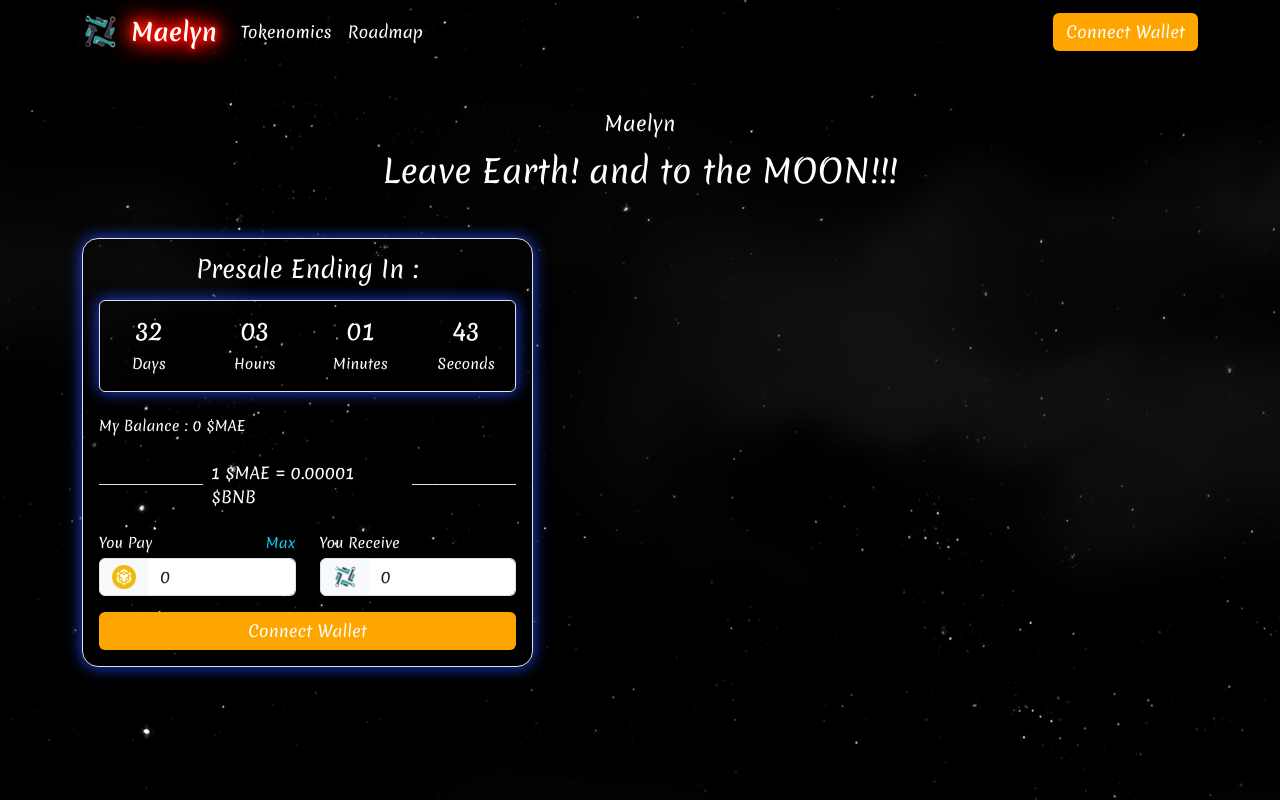
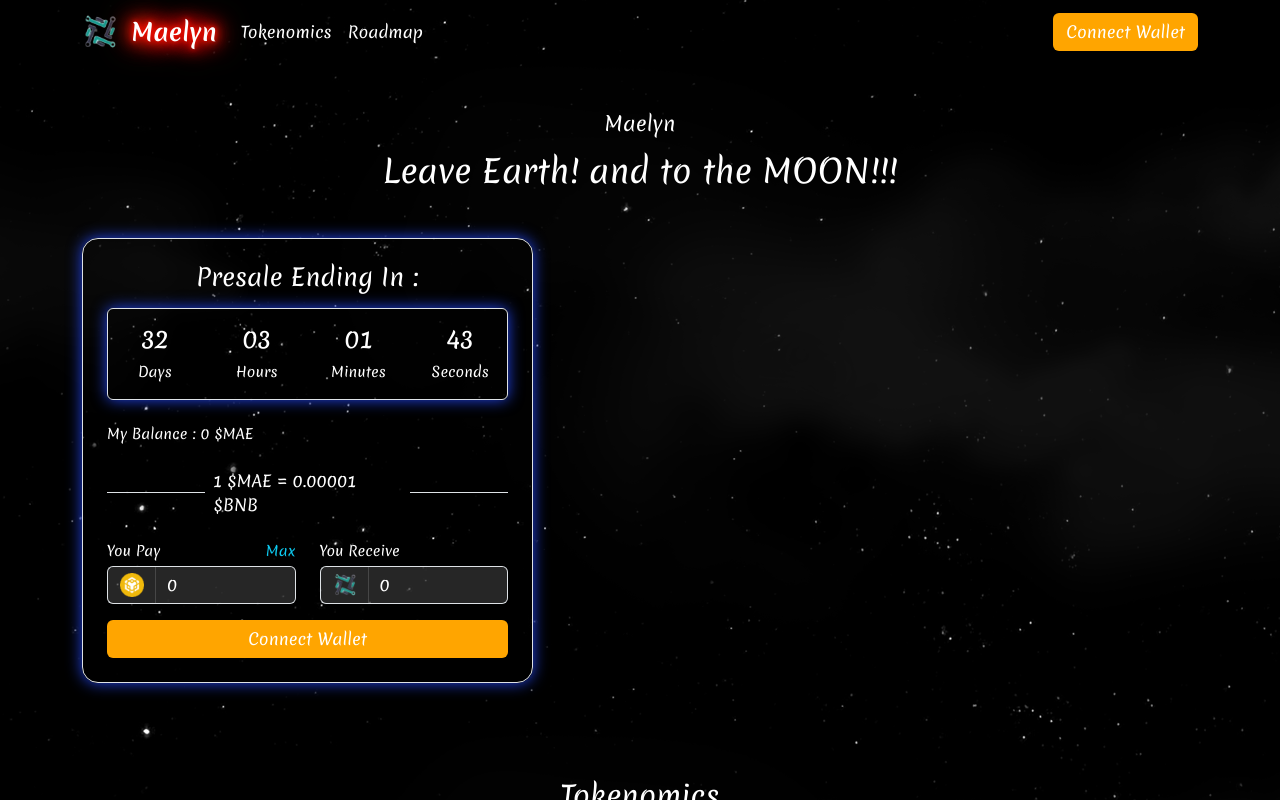
Before and after one commit to crenata/emotion, a React (Create React App) app: page / in a window 1280 px wide. Built offline with nearby package versions, Linux system fonts and the light colour scheme.

Commit message:
Tokenomics

```diff
--- a/package.json
+++ b/package.json
@@ -4,6 +4,10 @@
   "version": "0.1.0",
   "private": true,
   "dependencies": {
+    "@emotion/react": "^11.13.5",
+    "@emotion/styled": "^11.13.5",
+    "@mui/material": "^6.1.9",
+    "@mui/x-charts": "^7.23.0",
     "@testing-library/jest-dom": "^5.17.0",
     "@testing-library/react": "^13.4.0",
     "@testing-library/user-event": "^13.5.0",
--- a/src/App.css
+++ b/src/App.css
@@ -51,6 +51,7 @@
 }
 
 ::-webkit-scrollbar {
+    display: none;
     width: 8px;
     height: 8px;
     background-color: #F5F5F5;
@@ -81,11 +82,19 @@
     background-color: #CBD3D5 !important;
 }
 
+.bgc-white-opacity-15 {
+    background-color: rgba(255, 255, 255, 0.15) !important;
+}
 .bgc-white-opacity-95 {
     background-color: rgba(255, 255, 255, 0.95) !important;
 }
 .bgc-1C152D-opacity-95 {
     background-color: rgba(28, 21, 45, 0.95) !important;
+}
+
+.form-control:focus {
+    border-color: unset !important;
+    box-shadow: none !important;
 }
 
 .border-radius-1rem {
@@ -103,3 +112,12 @@
 .z-4 {
     z-index: 4;
 }
+
+input::-webkit-outer-spin-button,
+input::-webkit-inner-spin-button {
+    -webkit-appearance: none;
+    margin: 0;
+}
+input[type=number] {
+    -moz-appearance: textfield;
+}
--- a/src/pages/Home.js
+++ b/src/pages/Home.js
@@ -6,6 +6,7 @@ import Token from "../contracts/BEP20Token.json";
 import Presale from "../contracts/Presale.json";
 import ErrorNotDeployed from "../helpers/errors/ErrorNotDeployed";
 import IsEmpty from "../helpers/IsEmpty";
+import {PieChart} from "@mui/x-charts";
 import logo from "../images/logo.png";
 import bnb from "../images/bnb.png";
 
@@ -27,7 +28,54 @@ class Home extends PureComponent {
                 minutes: 0,
                 seconds: 0
             },
-            interval: null
+            interval: null,
+            tokenomics: [
+                {
+                    innerRadius: 30,
+                    outerRadius: 150,
+                    paddingAngle: 5,
+                    cornerRadius: 5,
+                    cx: 150,
+                    valueFormatter: (item) => `${item.value}%`,
+                    data: [
+                        {
+                            id: 1,
+                            value: 30,
+                            label: "Development",
+                            description: "Lorem ipsum dolor sit amet, consectetur adipisicing elit. Architecto consequatur dolorem ipsa minima officia, quae quas quos totam voluptate voluptatem! Aliquam, consectetur dolor expedita incidunt nobis placeat quia similique ullam!",
+                            color: "#5320DB"
+                        },
+                        {
+                            id: 2,
+                            value: 8,
+                            label: "Team & Advisors",
+                            description: "Lorem ipsum dolor sit amet, consectetur adipisicing elit. Architecto consequatur dolorem ipsa minima officia, quae quas quos totam voluptate voluptatem! Aliquam, consectetur dolor expedita incidunt nobis placeat quia similique ullam!",
+                            color: "#20DBA6"
+                        },
+                        {
+                            id: 3,
+                            value: 14,
+                            label: "Marketing",
+                            description: "Lorem ipsum dolor sit amet, consectetur adipisicing elit. Architecto consequatur dolorem ipsa minima officia, quae quas quos totam voluptate voluptatem! Aliquam, consectetur dolor expedita incidunt nobis placeat quia similique ullam!",
+                            color: "#242D1B"
+                        },
+                        {
+                            id: 4,
+                            value: 18,
+                            label: "Liquidity",
+                            description: "Lorem ipsum dolor sit amet, consectetur adipisicing elit. Architecto consequatur dolorem ipsa minima officia, quae quas quos totam voluptate voluptatem! Aliquam, consectetur dolor expedita incidunt nobis placeat quia similique ullam!",
+                            color: "#9D135B"
+                        },
+                        {
+                            id: 5,
+                            value: 30,
+                            label: "Presale",
+                            description: "Lorem ipsum dolor sit amet, consectetur adipisicing elit. Architecto consequatur dolorem ipsa minima officia, quae quas quos totam voluptate voluptatem! Aliquam, consectetur dolor expedita incidunt nobis placeat quia similique ullam!",
+                            color: "#D27F73"
+                        }
+                    ]
+                }
+            ]
         };
     }
 
@@ -136,8 +184,8 @@ class Home extends PureComponent {
                         <h2 className="mt-3 mb-0 text-white">Leave Earth! and to the MOON!!!</h2>
                     </div>
                     <div className="row mt-5">
-                        <div className="col-12 col-md-5">
-                            <div className="border box-shadow-primary rounded-4 p-3">
+                        <div className="col-12 col-lg-6 col-xl-5">
+                            <div className="border box-shadow-primary rounded-4 p-4">
                                 <h4 className="m-0 text-white text-center">Presale Ending In :</h4>
                                 <div className="border box-shadow-primary rounded px-2 py-3 mt-3">
                                     <div className="row">
@@ -168,12 +216,12 @@ class Home extends PureComponent {
                                     </div>
                                 </div>
                                 <p className="mt-4 mb-0 text-white small">My Balance : {new Intl.NumberFormat().format(this.state.balance)} $MAE</p>
-                                <div className="d-flex align-items-center justify-content-center justify-content-md-between mt-4">
-                                    <div className="d-none d-md-block border-top w-25" />
-                                    <p className="d-block d-md-none m-0 text-white">♦</p>
+                                <div className="d-flex align-items-center justify-content-center justify-content-lg-between mt-4">
+                                    <div className="d-none d-lg-block border-top w-25" />
+                                    <p className="d-block d-lg-none m-0 text-white">♦</p>
                                     <p className="mx-2 mb-0 text-white">1 $MAE = 0.00001 $BNB</p>
-                                    <p className="d-block d-md-none m-0 text-white">♦</p>
-                                    <div className="d-none d-md-block border-top w-25" />
+                                    <p className="d-block d-lg-none m-0 text-white">♦</p>
+                                    <div className="d-none d-lg-block border-top w-25" />
                                 </div>
                                 <div className="row mt-4">
                                     <div className="col-12 col-md-6">
@@ -182,7 +230,7 @@ class Home extends PureComponent {
                                             <p className="m-0 text-info small cursor-pointer">Max</p>
                                         </div>
                                         <div className="input-group mt-1">
-                                            <div className="input-group-text">
+                                            <div className="input-group-text border-end-0 bgc-white-opacity-15">
                                                 <img
                                                     src={bnb}
                                                     alt="BNB"
@@ -192,10 +240,10 @@ class Home extends PureComponent {
                                             </div>
                                             <input
                                                 type="number"
-                                                className="form-control border-start-0"
+                                                className="form-control border-start-0 bgc-white-opacity-15 text-white"
                                                 min="1"
                                                 pattern="[0-9]"
-                                                value={this.state.amountPrimary}
+                                                value={Number(this.state.amountPrimary).toString()}
                                                 onChange={(event) => {
                                                     let value = Number(event.target.value);
                                                     this.setValue("amountPrimary", value);
@@ -207,7 +255,7 @@ class Home extends PureComponent {
                                     <div className="col-12 col-md-6">
                                         <p className="m-0 text-white small">You Receive</p>
                                         <div className="input-group mt-1">
-                                            <div className="input-group-text">
+                                            <div className="input-group-text border-end-0 bgc-white-opacity-15">
                                                 <img
                                                     src={logo}
                                                     alt="MAE"
@@ -217,10 +265,10 @@ class Home extends PureComponent {
                                             </div>
                                             <input
                                                 type="number"
-                                                className="form-control border-start-0"
+                                                className="form-control border-start-0 bgc-white-opacity-15 text-white"
                                                 min="1"
                                                 pattern="[0-9]"
-                                                value={this.state.amountToken}
+                                                value={Number(this.state.amountToken).toString()}
                                                 onChange={(event) => {
                                                     let value = Number(event.target.value);
                                                     this.setValue("amountToken", value);
@@ -239,6 +287,36 @@ class Home extends PureComponent {
                             </div>
                         </div>
                     </div>
+                    <div className="pt-5 mt-5">
+                        <h3 className="m-0 text-white text-center">Tokenomics</h3>
+                        <div className="row mt-5">
+                            <div className="col-12 col-md-4">
+                                <PieChart
+                                    series={this.state.tokenomics}
+                                    height={300}
+                                    legend={{
+                                        hidden: true
+                                    }}
+                                />
+                            </div>
+                            <div className="col-12 col-md-8">
+                                <div className="row g-4">
+                                    {this.state.tokenomics[0].data.map((value) => (
+                                        <div className="col-12 col-md-4">
+                                            <div className="box-shadow-primary p-3">
+                                                <div className="d-flex align-items-center justify-content-between">
+                                                    <h6 className="m-0 text-white">{value.label}</h6>
+                                                    <h6 className="m-0 text-white">{value.value}%</h6>
+                                                </div>
+                                                <div className="border-top my-3" />
+                                                <p className="m-0 text-white small">{value.description}</p>
+                                            </div>
+                                        </div>
+                                    ))}
+                                </div>
+                            </div>
+                        </div>
+                    </div>
                 </div>
             </Template>
         );
--- a/src/pages/NotFound.js
+++ b/src/pages/NotFound.js
@@ -4,7 +4,11 @@ import Template from "../template/Template";
 class NotFound extends PureComponent {
     render() {
         return (
-            <Template>404 Not Found...</Template>
+            <Template>
+                <div className="app-content d-flex align-items-center justify-content-center">
+                    <h3 className="m-0 text-white">Whoops, page not found!</h3>
+                </div>
+            </Template>
         );
     }
 }
--- a/src/template/Footer.js
+++ b/src/template/Footer.js
@@ -8,14 +8,18 @@ class Footer extends PureComponent {
         return (
             <Web3Context.Consumer>
                 {(web3Context) => (
-                    <footer className="z-3">
+                    <footer className="container py-5 border-top z-3">
                         <div className="row">
                             <div className="col-12 col-md-3">
-                                <img
-                                    src={logo}
-                                    alt="Brand"
-                                    className="w-100"
-                                />
+                                <div className="d-flex align-items-center">
+                                    <img
+                                        src={logo}
+                                        alt="Brand"
+                                        width="64"
+                                    />
+                                    <p className="ms-3 mb-0 text-white">Maelyn</p>
+                                </div>
+                                <p className="mt-3 mb-0 text-white small">{new Date().getFullYear()} &copy; All Rights Reserved</p>
                             </div>
                         </div>
                     </footer>
--- a/src/template/Template.js
+++ b/src/template/Template.js
@@ -21,10 +21,12 @@ class Template extends PureComponent {
                         >
                             {web3Context.loading ? <Loading /> : <BgOuterSpace className="app">
                                 <Navbar />
-                                <div className="position-absolute w-100 h-100 z-3">
-                                    {this.props.children}
+                                <div className="position-absolute w-100 app-content z-3">
+                                    <div className="pb-5">
+                                        {this.props.children}
+                                    </div>
+                                    <Footer />
                                 </div>
-                                <Footer />
                             </BgOuterSpace>}
                         </CSSTransition>
                     </TransitionGroup>
```
Also changed, not shown: 1 other file (tests, documents, lock files or other folders).
